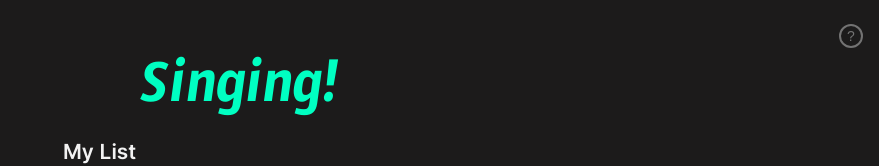
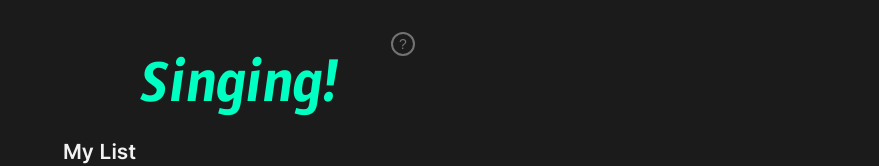
Before and after one commit to baeminji95/Singing, a React (Create React App) app: page / in a window 1280 px wide. Shown: the top 166 px of the page, without its empty margins (401-1280 px from the left). Built offline with nearby package versions, Linux system fonts and the light colour scheme; a web font is replaced by a local one.

Commit message:
도움말버튼 위치 수정

```diff
--- a/src/App.js
+++ b/src/App.js
@@ -74,7 +74,7 @@ export default function App() {
   return (
     <Router>
       <div className="max-w-sm min-w-[280px] max-h-[100svh] mx-auto pt-10 overflow-hidden">
-        <header className="mx-auto mb-4 text-center">
+        <header className="relative mx-auto mb-4 text-center">
           <Link to="/">
             <h1 className="h-[4rem] font-Timmana mt-2 mx-10 text-[#00FFC2] text-[4rem]">
               Singing!
@@ -84,7 +84,7 @@ export default function App() {
           {/* 도움말 버튼 */}
           <Link
           to="Help"
-          className="w-6 h-6 fixed top-6 right-4 border-2 rounded-full text-sm border-[#737373] text-[#737373]
+          className="w-6 h-6 absolute -top-4 right-4 border-2 rounded-full text-sm border-[#737373] text-[#737373]
           hover:border-[#f2f2f2] hover:text-[#f2f2f2] duration-300">
             ?
           </Link>
```
